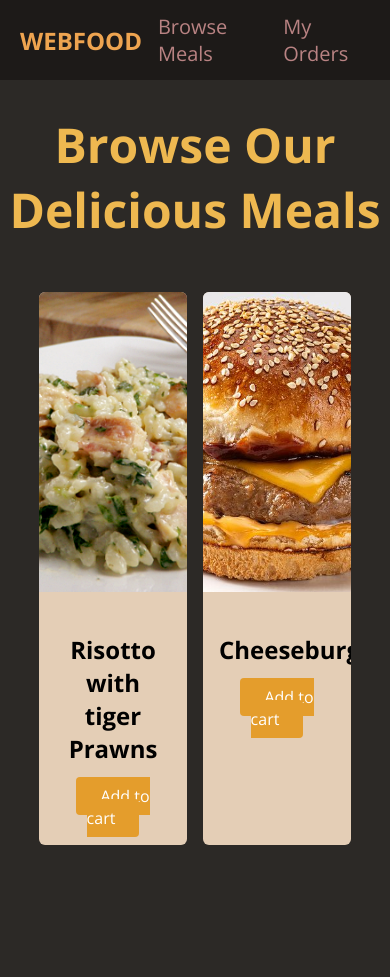
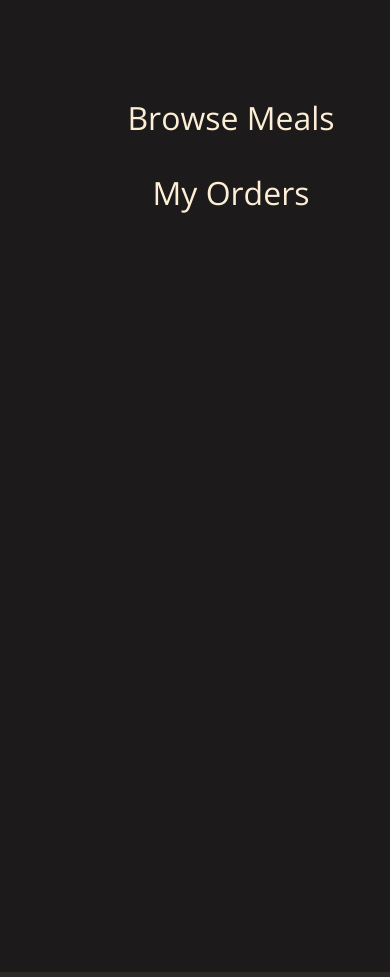
Before and after one commit to malikfaizan111/responsive-web-design, a plain HTML site: page index.html in a window 390 px wide. Before the commit the page ends 895 px from the top, so only its background shows below. Drawn offline with nearby package versions, Linux system fonts and the light colour scheme.

Commit message:
hamburger and side-drawer work are working

```diff
--- a/index.html
+++ b/index.html
@@ -22,7 +22,20 @@
                 <li><a href="">My Orders</a></li>
             </ul>
         </nav>
+        <a href="" class="menu_btn">
+            <span></span>
+            <span></span>
+            <span></span>
+        </a>
     </header>
+    <aside id="side-drawer">
+        <nav>
+            <ul>
+                <li><a href="">Browse Meals</a></li>
+                <li><a href="">My Orders</a></li>
+            </ul>
+        </nav>
+    </aside>
     <main>
         <h1>Browse Our Delicious Meals</h1>
         <section id="latest-products">
--- a/styles.css
+++ b/styles.css
@@ -10,21 +10,35 @@ a{
 }
 
 #main-header{
-    height: 80px;
+    height: 5rem;
     display: flex;
     justify-content: space-between;
     align-items: center;
     background-color: rgb(29, 26, 24);
-    padding: 0 20px;
+    padding: 0 5%;
 }
 
 #logo{
-    font-size: 24px;
+    font-size: 1.5rem;
     font-weight: bold;
     color: rgb(238, 164, 80);
     text-transform: uppercase;
 }
+.menu_btn{
+    width: 3rem;
+    height: 3rem;
+    display: flex;
+    flex-direction: column;
+    justify-content: space-around;
 
+
+}
+
+.menu_btn span{
+    width: 100%;
+    height: 3px;
+    background-color: white;
+}
 #main-header ul{
     list-style: none;
     display: flex;
@@ -34,12 +48,12 @@ a{
 }
 
 #main-header li{
-    margin: 0px 16px;
+    margin: 0px 1rem;
 }
 
 #main-header nav a{
     color: rgb(185, 131, 131);
-    font-size: 20px;
+    font-size: 1.25rem;
 
 }
 
@@ -47,15 +61,39 @@ a{
     color: rgb(228, 163, 44);
 }
 
+#side-drawer{
+    width: 100%;
+    height: 100%;
+    margin: 0;
+    padding: 4rem 1rem;
+    background-color: rgb(29, 26, 27);
+    position: fixed;
+    left: 0;
+    top: 0;
+}
+#side-drawer ul{
+    list-style: none;
+    display: flex;
+    flex-flow: column;
+    align-items: center;
+}
+#side-drawer li{
+    margin: 1rem 0;
+}
+#side-drawer a{
+    color: rgb(253, 239, 213);
+    font-size: 2rem;
+}
+
 main h1{
     text-align: center;
     color: rgb(238, 184, 80);
-    font-size: 48px;
+    font-size: 3rem;
 }
 
 #latest-products{
     width: 80%;
-    margin: 50px auto;
+    margin: 2rem auto;
 }
 
 #latest-products ul{
@@ -66,20 +104,36 @@ main h1{
     margin: 0;
     padding: 0;
 }
+
+@media (max-width: 48rem)
+{
+    #main-header nav{
+        display: none;
+    }
+    main h1{
+        font-size: 1.25rem;
+    }
+    #latest-products ul{
+        /* 1fr or 100% */
+        grid-template-columns: 100%;
+    }
+}
+
 .food-item{
     background-color: rgb(228, 206, 182);
     border-radius: 6px;
     overflow: hidden;
+    list-style: none;
 }
 
 .food-item  img{
-    height: 300px;
+    height: 15rem;
     width: 100%;
     object-fit: cover;
 
 }
 .food-item-content{
-    padding: 16px;
+    padding: 1rem;
     text-align: center;
 }
 
@@ -87,7 +141,7 @@ main h1{
     background-color: rgb(228, 157, 44);
     color: white;
     border-radius: 4px;
-    padding: 8px 24px;
+    padding: 0.5rem 1.5rem;
 
 }
 .btn:hover{
```
